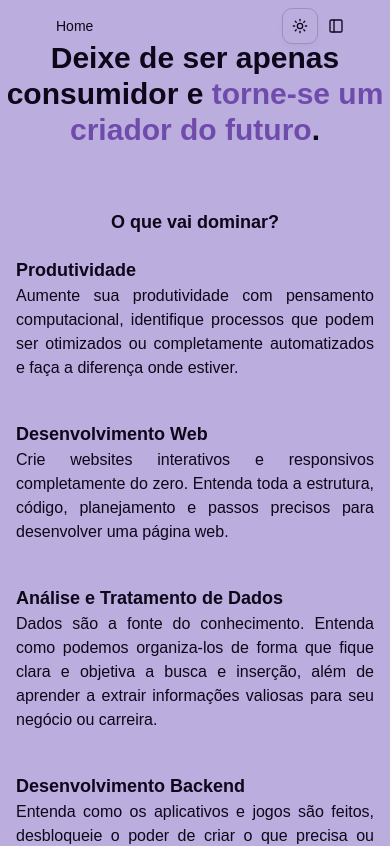
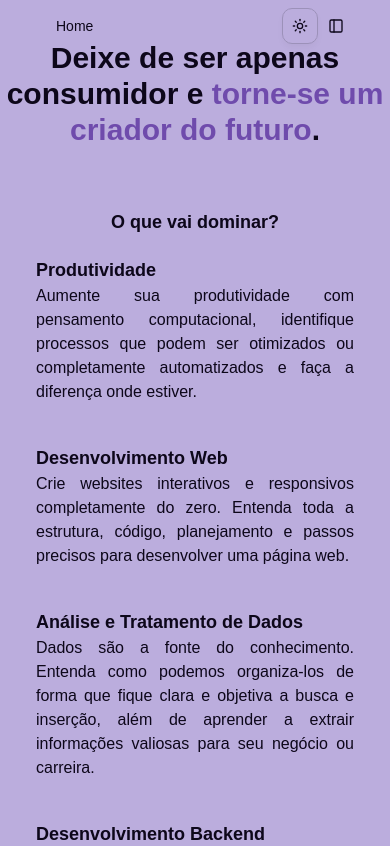
Before and after one commit to corrbrunno/website, a SvelteKit app: page /pricing/classes in a window 390 px wide. Shown: the top 846 px of the page. Built offline with nearby package versions, Linux system fonts and the light colour scheme.

Commit message:
Refactor: Created layout for pricing pages for consistency design

```diff
--- a/src/routes/pricing/classes/+page.svelte
+++ b/src/routes/pricing/classes/+page.svelte
@@ -1,18 +1,25 @@
 <script>
-	import { Book, CalendarCheck, Car, Clock4, Gem, HousePlugIcon, Repeat, Rocket, Users } from '@lucide/svelte';
-	import FeatureGrid from '../feature-grid.svelte';
-	import PricingCard from '../pricing-card.svelte';
-	import Faq from '../faq.svelte';
-</script>
+	import { Book, CalendarCheck, Car, Clock4, Gem, Repeat, Rocket, Users } from '@lucide/svelte';
+	import PricingLayoult from '../pricing-layoult.svelte';
 
-<h1 class="mx-auto max-w-130 pt-10 text-center text-3xl font-bold">
-	Deixe de ser apenas consumidor e <span class="text-primary">torne-se um criador do futuro</span>.
-</h1>
+	const faqData = [
+		{
+			question: 'É preciso conhecimento prévio?',
+			answer:
+				'Não é preciso, as aulas partem de seu conhecimento atual, seja ele básico ou avançado.'
+		},
+		{
+			question: 'Qual seria a disponibilidade de horários?',
+			answer:
+				'Para as modalidades particular, o horário é acordado previamente, alinhando sua disponibilidade e preferência, com a minha disponibilidade.'
+		},
+		{
+			question: 'Presencialmente, tem taxa de deslocamento?',
+			answer: 'Não há taxas! Entretanto, cobrimos apenas o município de saquarema.'
+		}
+	];
 
-<div class=" pt-10">
-	<p class="p-5 text-center text-lg font-bold">O que vai dominar?</p>
-	<FeatureGrid
-		items={[
+	const keyPointsData = [
 		{
 			header: 'Produtividade',
 			description:
@@ -33,14 +40,9 @@
 			description:
 				'Entenda como os aplicativos e jogos são feitos, desbloqueie o poder de criar o que precisa ou idealiza, tirando idéias do papel, com suas próprias mãos.'
 		}
-		]}
-	></FeatureGrid>
-</div>
+	];
 
-<div class="bg-primary/30 mt-10 p-7">
-	<p class="pb-5 text-center text-lg font-bold">Diferenciais</p>
-	<FeatureGrid
-		items={[
+	const keyFeaturesData = [
 		{
 			header: 'Produtividade',
 			description:
@@ -65,63 +67,61 @@
 				'Aprenda criando algo de seu real interesse, sem projetos genêricos, será focado em seus objetivos e gostos pessoais.',
 			icon: Rocket
 		}
-		]}
-	></FeatureGrid>
-</div>
+	];
 
-<div class="text-center px-4">
-	<div class="mb-10">
-		<h1 class="pt-10 text-3xl font-bold">
-			Descubra o seu <span class="text-primary">potêncial</span>.
-		</h1>
-		<p class="pt-2 text-muted-foreground">
-			A tecnologia está presente em todas as áreas, faça parte do futuro.
-		</p>
-	</div>
-	<section class="flex items-center justify-start md:justify-center gap-4 pb-2 overflow-x-scroll">
-	<PricingCard
-		price={150}
-		paymentFrequency="Aula"
-		title={'Particular (presencial)'}
-		actionButton={{ name: 'Começar agora', link: 'test' }}
-		featureItems={[
+	const pricingCardsData = [
+		{
+			price: 150,
+			paymentFrequency: 'Aula',
+			title: 'Particular (presencial)',
+			actionButton: { name: 'Começar agora', link: 'test' },
+			featureItems: [
 				{ feature: 'Plano de aula exclusivo', icon: Gem },
 				{ feature: 'Uma hora de aula', icon: Clock4 },
 				{ feature: 'Ida in loco', icon: Car },
-			{ feature: 'Do básico à avançado', icon: Book },
-		]}
-	></PricingCard>
-		<PricingCard
-		price={250}
-		paymentFrequency="2 Aulas"
-		title={'Particular (remoto)'}
-		actionButton={{ name: 'Começar agora', link: 'test' }}
-		featureItems={[
+				{ feature: 'Do básico à avançado', icon: Book }
+			]
+		},
+		{
+			price: 250,
+			paymentFrequency: '2 Aulas',
+			title: 'Particular (remoto)',
+			actionButton: { name: 'Começar agora', link: 'test' },
+			featureItems: [
 				{ feature: 'Plano de aula exclusivo', icon: Gem },
 				{ feature: 'Uma hora de aula', icon: Clock4 },
 				{ feature: 'Duas aulas por semana', icon: CalendarCheck },
-			{ feature: 'Do básico à avançado', icon: Book },
-		]}
-	></PricingCard>
-			<PricingCard
-		price={100}
-		paymentFrequency="Aula"
-		title={'Grupo (remoto)'}
-		actionButton={{ name: 'Começar agora', link: 'test' }}
-		featureItems={[
+				{ feature: 'Do básico à avançado', icon: Book }
+			]
+		},
+		{
+			price: 100,
+			paymentFrequency: 'Aula',
+			title: 'Grupo (remoto)',
+			actionButton: { name: 'Começar agora', link: 'test' },
+			featureItems: [
 				{ feature: 'Networking', icon: Users },
 				{ feature: 'Uma hora de aula', icon: Clock4 },
 				{ feature: 'Duas aulas por semana', icon: CalendarCheck },
-			{ feature: 'Do básico à avançado', icon: Book },
-		]}
-	></PricingCard>
-	</section>
-</div>
+				{ feature: 'Do básico à avançado', icon: Book }
+			]
+		}
+	];
+</script>
 
-<div class="max-w-content-width mx-auto my-10 w-full items-center px-4">
-	<Faq faqData={[
-		{ question: 'É preciso conhecimento prévio?', answer: 'Não é preciso, as aulas partem de seu conhecimento atual, seja ele básico ou avançado.' },
-		{ question: 'Qual seria a disponibilidade de horários?', answer: 'Para as modalidades particular, o horário é acordado previamente, alinhando sua disponibilidade e preferência, com a minha disponibilidade.' },
-		{ question: 'Presencialmente, tem taxa de deslocamento?', answer: 'Não há taxas! Entretanto, cobrimos apenas o município de saquarema.' }
-		]}></Faq>
-</div>
+<PricingLayoult
+	keyPointsTitle="O que vai dominar?"
+	keyPointsData={keyPointsData}
+	keyFeaturesData={keyFeaturesData}
+	pricingSubtitle="A tecnologia está presente em todas as áreas, faça parte do futuro."
+	pricingCardsData={pricingCardsData}
+	faqContentData={faqData}
+>
+	{#snippet heading()}
+		Deixe de ser apenas consumidor e <span class="text-primary">torne-se um criador do futuro</span
+		>.
+	{/snippet}
+	{#snippet pricingTitle()}
+		Descubra o seu <span class="text-primary">potêncial</span>.
+	{/snippet}
+</PricingLayoult>
--- a/src/routes/pricing/faq.svelte
+++ b/src/routes/pricing/faq.svelte
@@ -1,7 +1,8 @@
 <script lang="ts">
 	import * as Accordion from "$lib/components/ui/accordion";
-    const {faqData } : {faqData : {question: string, answer:string}[]} = $props();
     import * as Card from "$lib/components/ui/card";
+    export type faqData = {question: string, answer:string}[];
+    const {content } : {content : faqData} = $props();
 </script>
 
 <Card.Root>
@@ -9,7 +10,7 @@
         <h2>FAQ</h2>
     </Card.Header>
     <Card.Content class="max-w-content-width mx-auto grid w-full grid-cols-1  gap-y-4  gap-x-10 px-10 md:grid-cols-2">
-        {#each faqData as { question, answer}}
+        {#each content as { question, answer}}
         <Accordion.Root type="single">
             <Accordion.Item>
                 <Accordion.Trigger>{question}</Accordion.Trigger>
--- a/src/routes/pricing/feature-grid.svelte
+++ b/src/routes/pricing/feature-grid.svelte
@@ -2,7 +2,7 @@
 	import type { IconProps } from '@lucide/svelte';
 	import type { Component } from 'svelte';
 
-	type featureItem = { header: string; description: string; icon?: Component<IconProps, {}, ''> };
+	export type featureItem = { header: string; description: string; icon?: Component<IconProps, {}, ''> };
 	const { items }: { items: featureItem[] } = $props();
 </script>
 
--- a/src/routes/pricing/pricing-card.svelte
+++ b/src/routes/pricing/pricing-card.svelte
@@ -6,7 +6,7 @@
 	import type { Component } from 'svelte';
 
 	type featureItem = { feature: string; icon?: Component<IconProps, {}, ''> };
-	type cardProps = {
+	export type pricingCardData = {
 		title: string;
 		paymentFrequency?: string;
 		actionButton: { name: string; link: string };
@@ -14,7 +14,7 @@
 		featureItems: featureItem[];
 	};
 
-	const { price, paymentFrequency, title, featureItems, actionButton }: cardProps = $props();
+	const { price, paymentFrequency, title, featureItems, actionButton }: pricingCardData = $props();
 </script>
 
 <Card.Root class="h-fit">
--- /dev/null
+++ b/src/routes/pricing/pricing-layoult.svelte
@@ -0,0 +1,63 @@
+<script lang="ts">
+	import type { Snippet } from 'svelte';
+
+	import type { featureItem } from './feature-grid.svelte';
+	import FeatureGrid from './feature-grid.svelte';
+	import PricingCard, { type pricingCardData } from './pricing-card.svelte';
+	import Faq, { type faqData } from './faq.svelte';
+	const {
+		heading,
+		keyPointsTitle,
+		keyPointsData,
+		keyFeaturesData,
+		pricingTitle,
+		pricingSubtitle,
+		pricingCardsData,
+		faqContentData
+	}: {
+		heading: Snippet;
+		keyPointsTitle: string;
+		keyPointsData: featureItem[];
+		keyFeaturesData: featureItem[];
+		pricingTitle: Snippet;
+		pricingSubtitle: string;
+		pricingCardsData: pricingCardData[];
+		faqContentData: faqData;
+	} = $props();
+</script>
+
+<h1 class="mx-auto max-w-130 pt-10 text-center text-3xl font-bold">
+	{@render heading()}
+</h1>
+
+<div class="px-5 pt-10">
+	<p class="p-5 text-center text-lg font-bold">{keyPointsTitle}</p>
+	<FeatureGrid items={keyPointsData} />
+</div>
+
+<div class="bg-primary/30 mt-10 p-7 px-5">
+	<p class="pb-5 text-center text-lg font-bold">Diferenciais</p>
+	<FeatureGrid items={keyFeaturesData}></FeatureGrid>
+</div>
+
+<div class="px-4 text-center">
+	<div class="mb-10">
+		<h1 class="pt-10 text-3xl font-bold">
+			{@render pricingTitle()}
+		</h1>
+		<p class="text-muted-foreground pt-2">
+			{pricingSubtitle}
+		</p>
+	</div>
+	<section class="flex items-center justify-start gap-4 overflow-x-scroll pb-2 md:justify-center">
+		{#each pricingCardsData as pricingCardData}
+			<PricingCard {...pricingCardData} />
+		{/each}
+	</section>
+</div>
+
+<div class="max-w-content-width mx-auto my-10 w-full items-center px-4">
+	<Faq
+		content={faqContentData}
+	></Faq>
+</div>
```
Lines whose indentation alone changed are shown as unchanged.
